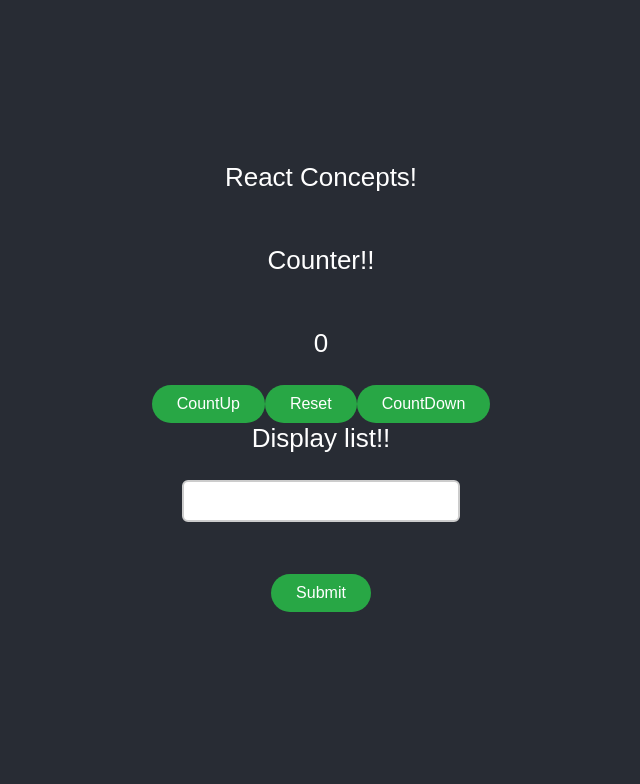
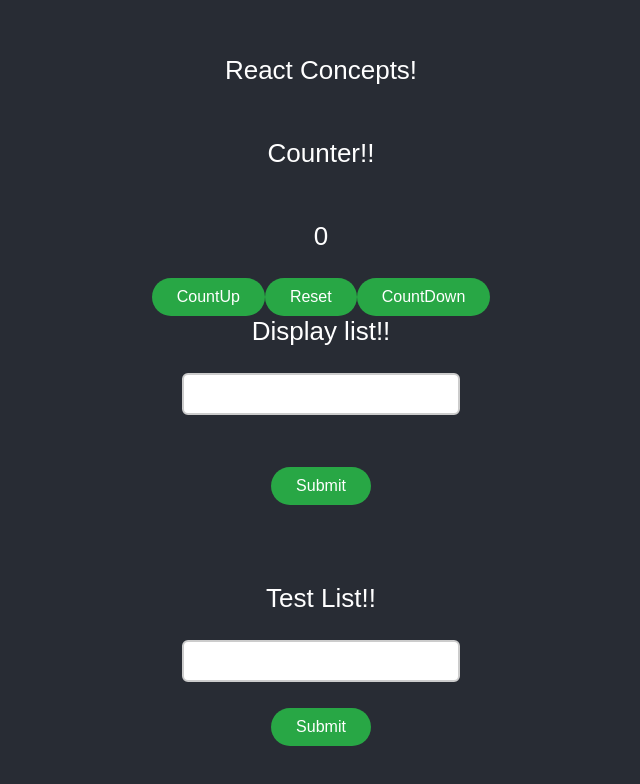
Before and after one commit to charukush/react-concepts, a React (Create React App) app: page / in a window 1280 px wide. Shown: the top 784 px of the page, without its empty margins (319-959 px from the left). Built offline with nearby package versions, Linux system fonts and the light colour scheme.

Commit message:
test list

```diff
--- a/src/App.js
+++ b/src/App.js
@@ -1,18 +1,16 @@
 import './App.css';
 import Counter from './components/Counter';
 import { List } from './components/List';
+import ListTest from './components/ListTest';
 
 function App() {
   return (
     <div className="App">
       <header className="App-header">
-
-        <p>
-          React Concepts!
-        </p>
+        <p>React Concepts!</p>
         <Counter />
         <List />
-
+        <ListTest />
       </header>
     </div>
   );
--- /dev/null
+++ b/src/components/ListTest.jsx
@@ -0,0 +1,30 @@
+import { useState } from 'react';
+
+export default function ListTest() {
+    const [text, setText] = useState();
+    const [list, setList] = useState([]);
+    function handleList() {
+        setList([...list, text]);
+        setText(" ");
+    }
+    function handleDelete(index) {
+        setList(list.filter((_, i)=> i !==index))
+    }
+  return (
+    <>
+      <p>Test List!!</p>
+      <input
+        type="text"
+        value={text}
+        onChange={(e) => setText(e.target.value)}
+      />
+      <p>
+        <button className="btn-rounded" onClick={handleList}>Submit</button>
+      </p>
+          {list.map((items, index) => <li key={index}>
+              {items}
+              <button className = "btn-rounded btn-rounded-delete" onClick={()=>{handleDelete(index)}}>Delete</button>
+      </li>)}
+    </>
+  );
+}
```
